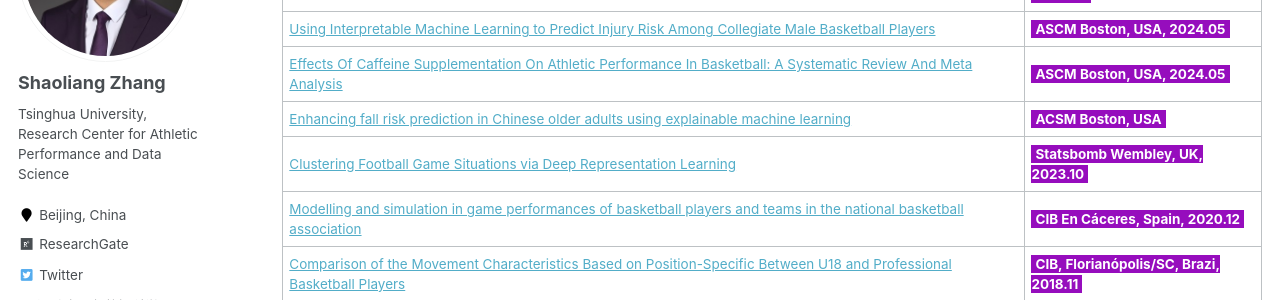
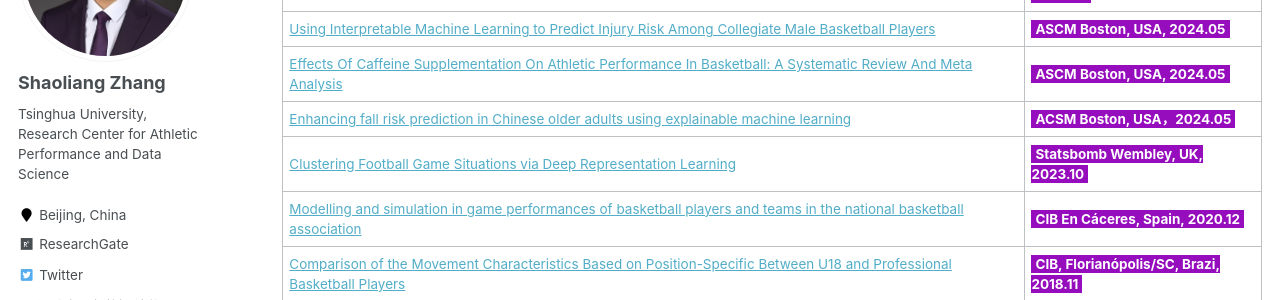
Before and after one commit to sportssuper/ZSL, a Jekyll site: the page built from _pages/talks.md, in a window 1280 px wide and 900 px high, scrolled down 889 px. Shown: the part 149-449 px from the top of the window. Built offline with Jekyll 4.4.1, drawn with Linux system fonts in a browser that asks for light colours; a script that is not in the unit is left out.

Commit message:
Update talks.md

```diff
--- a/_pages/talks.md
+++ b/_pages/talks.md
@@ -20,7 +20,7 @@ author_profile: true
 | [Explainable artificial intelligence model for identifying market value in professional soccer players](talks/Davison等.pdf) | **<span style="background-color: #960DBD; color: white; padding: 1px 4px;">ECSS, Glasgow, Scotland, 2024.07</span>**|
 | [Using Interpretable Machine Learning to Predict Injury Risk Among Collegiate Male Basketball Players](talks/predictinjuryriskamongcollegiatemalebasketballplayers.pdf) | **<span style="background-color: #960DBD; color: white; padding: 1px 4px;">ASCM Boston, USA, 2024.05</span>**|
 | [Effects Of Caffeine Supplementation On Athletic Performance In Basketball: A Systematic Review And Meta Analysis](talks/Effectsofcaffeinesupplementationonathleticperformanceinbasketball.pdf) | **<span style="background-color: #960DBD; color: white; padding: 1px 4px;">ASCM Boston, USA, 2024.05</span>**|
-| [Enhancing fall risk prediction in Chinese older adults using explainable machine learning](talks/machinelearning331.pdf) | **<span style="background-color: #960DBD; color: white; padding: 1px 4px;">ACSM Boston, USA</span>**|
+| [Enhancing fall risk prediction in Chinese older adults using explainable machine learning](talks/machinelearning331.pdf) | **<span style="background-color: #960DBD; color: white; padding: 1px 4px;">ACSM Boston, USA，2024.05</span>**|
 | [Clustering Football Game Situations via Deep Representation Learning](talks/ClusteringFootballGameSituations.pdf) | **<span style="background-color: #960DBD; color: white; padding: 1px 4px;">Statsbomb Wembley, UK, 2023.10</span>**|
 | [Modelling and simulation in game performances of basketball players and teams in the national basketball association](talks/Modellingandsimulation.pdf) | **<span style="background-color: #960DBD; color: white; padding: 1px 4px;">CIB  En Cáceres, Spain, 2020.12</span>**|
 | [Comparison of the Movement Characteristics Based on Position-Specific Between U18 and Professional Basketball Players](talks/18baxi.pdf) | **<span style="background-color: #960DBD; color: white; padding: 1px 4px;">CIB, Florianópolis/SC, Brazi, 2018.11</span>**|
```
